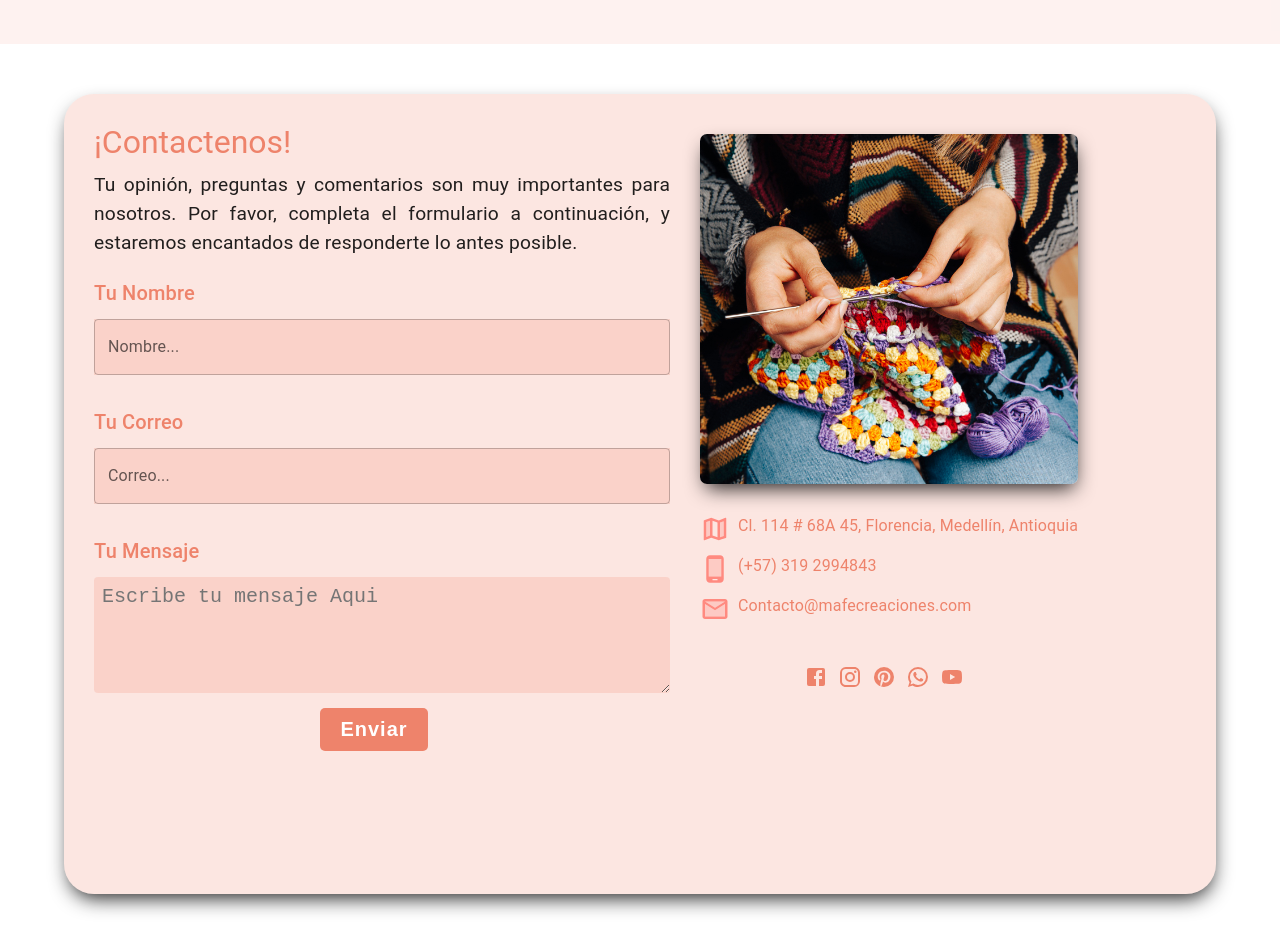
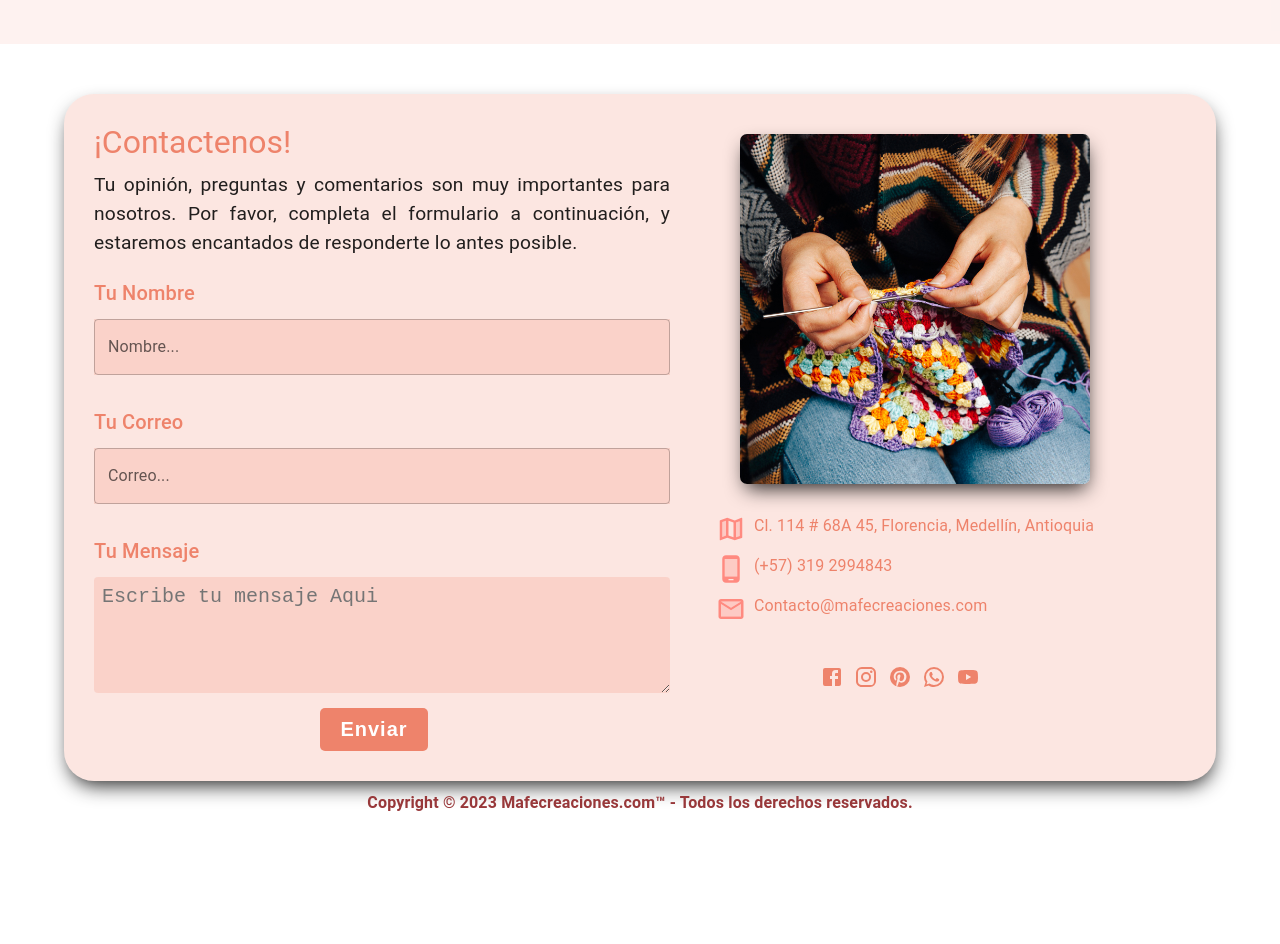
Before and after one commit to DiegoCP17/MafeCreaciones-Web, a React (Create React App) app: page / in a window 1280 px wide. Shown: the part 2764-3708 px from the top of the page. After the commit the page ends 3658 px from the top, so only its background shows below. Built offline with nearby package versions, Linux system fonts and the light colour scheme.

Commit message:
Se agrega copyright y nuevos estilos responsivos

```diff
--- a/src/components/Contact/Contact.jsx
+++ b/src/components/Contact/Contact.jsx
@@ -3,6 +3,7 @@ import React from "react";
 import {
   BoxContactForm,
   BoxForm,
+  ContainerStyled,
   CustomButton,
   FieldsTypography,
   ImgBox,
@@ -18,6 +19,7 @@ import {
   StyledTextField,
   TextArea,
   TextBox,
+  TextStyled,
   TypographyTitle,
   Typographyparraf,
 } from "./StyleContact";
@@ -173,6 +175,11 @@ export const Contact = () => {
           </RedesSociales>
         </Info>
       </BoxContactForm>
+      <ContainerStyled>
+        <TextStyled>
+          Copyright © 2023 Mafecreaciones.com™ - Todos los derechos reservados.
+        </TextStyled>
+      </ContainerStyled>
     </SectionContainer>
   );
 };
--- a/src/components/Contact/StyleContact.js
+++ b/src/components/Contact/StyleContact.js
@@ -17,8 +17,7 @@ export const SectionContainer = styled(Container)`
   height: 100vh;
   display: grid;
   place-items: center;
-  margin: 50px;
-
+  margin: 50px 50px 0px 0px;
   @media (max-width: ${breakpoint}) {
     margin: 20px; // Reduzca el margen en pantallas más pequeñas
   }
@@ -29,10 +28,12 @@ export const BoxContactForm = styled(Box)`
   flex-direction: row;
   align-items: flex-start;
   width: 100%;
-  height: 100%;
+  /* height: 100%; */
   background: rgba(238, 131, 107, 0.2);
   box-shadow: 1px 9px 20px -5px;
   border-radius: 30px;
+  border: 3px;
+  border-color: red;
 
   .contactForm {
     flex: 1;
@@ -50,7 +51,10 @@ export const BoxContactForm = styled(Box)`
     justify-content: center;
     align-items: center;
   }
-
+  @media (max-width: 901px) {
+    flex-direction: column; // Cambiar a diseño de columna en pantallas más pequeñas
+    align-items: center;
+  }
   @media (max-width: ${breakpoint}) {
     flex-direction: column; // Cambiar a diseño de columna en pantallas más pequeñas
   }
@@ -90,7 +94,7 @@ export const Typographyparraf = styled(Typography)`
   }
 
   @media (max-width: ${breakpoint}) {
-    font-size: 1em; // Reduzca el tamaño de fuente en pantallas más pequeñas
+    font-size: 0.9em; // Reduzca el tamaño de fuente en pantallas más pequeñas
   }
 `;
 
@@ -182,15 +186,16 @@ export const Info = styled(Box)`
 `;
 
 export const ImgBox = styled(Box)`
-  position: relative;
-  width: 100%;
+  position: sticky;
+  width: 350px;
   height: 350px;
-  margin: 40px 30px 30px 30px;
+  max-width: 100%;
+
+  margin: 40px 20px 30px 40px;
 
   @media (max-width: ${breakpoint}) {
-    width: 100%; // Hacer que la imagen ocupe todo el ancho en pantallas más pequeñas
+    width: 100%;
     height: auto; // Permitir que la altura se ajuste automáticamente
-    margin: 20px; // Reduzca el margen en pantallas más pequeñas
   }
 `;
 
@@ -250,3 +255,17 @@ export const LinkRS = styled(Link)`
     transform: scale(1.4);
   }
 `;
+
+export const ContainerStyled = styled(Container)`
+  color: #98383a;
+  padding: 10px; /* Elimina el relleno */
+  text-align: center;
+  width: 100%; /* Ocupa el 100% del ancho */
+`;
+
+export const TextStyled = styled(Typography)`
+  && {
+    font-size: 1em;
+    font-weight: bold;
+  }
+`;
```
